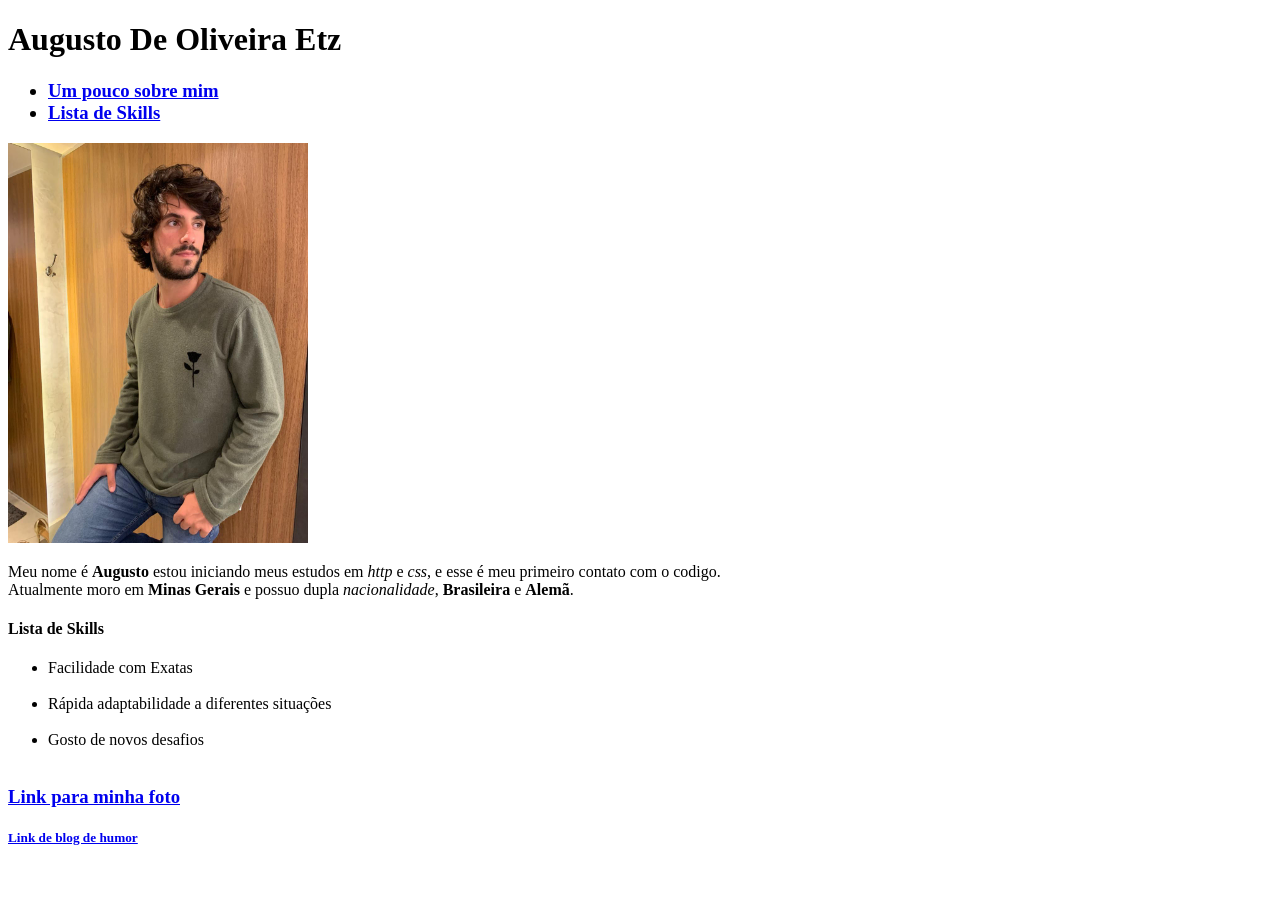
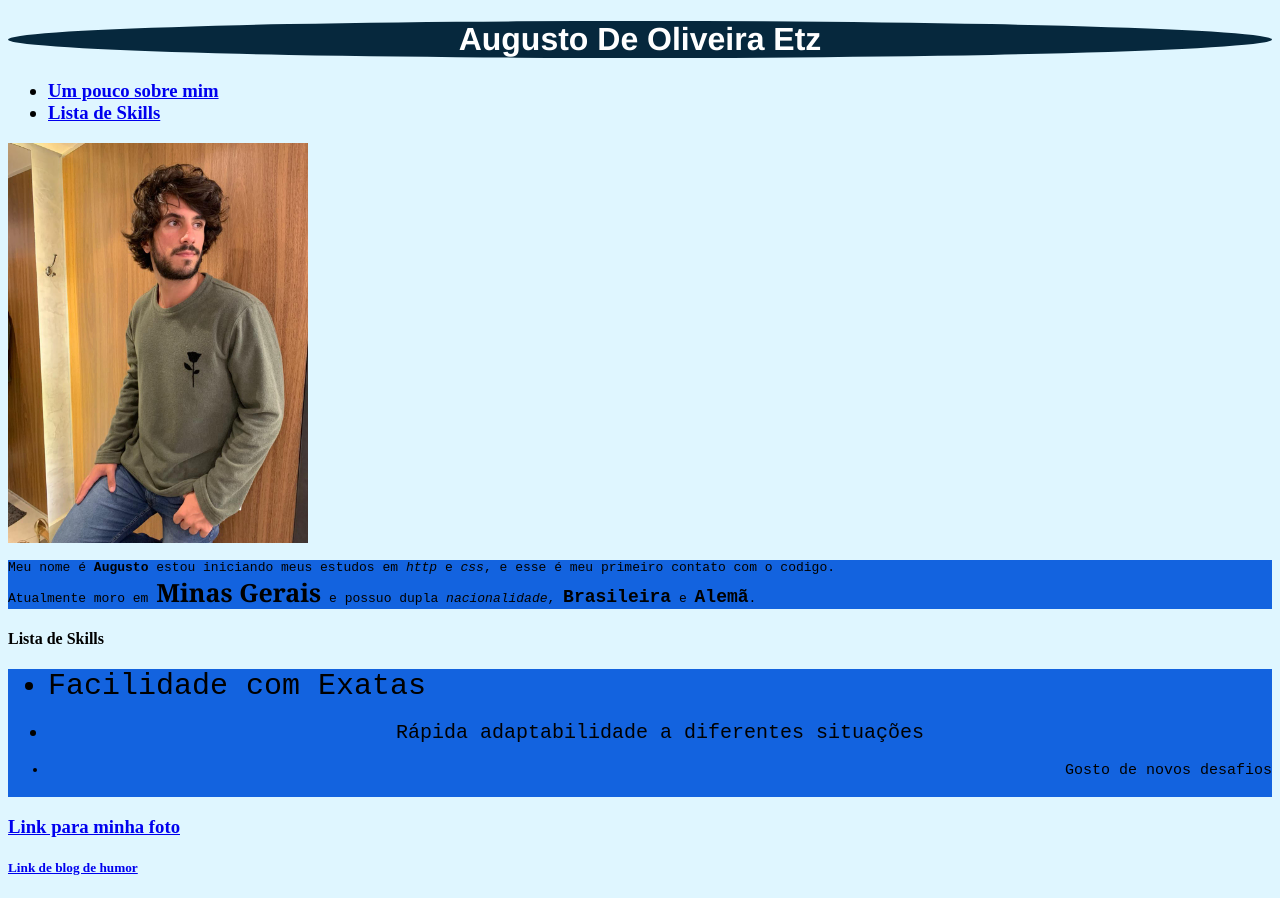
Before and after one commit to gutoetz/gutoetz.github.io, a plain HTML site: page index.html in a window 1280 px wide. Before the commit the page ends 868 px from the top, so only its background shows below. Drawn offline with Linux system fonts and the light colour scheme.

Commit message:
Atualizando o portfolio com os requisitos do dia 8, ex 3.2! Colocando cores e criando style.css

```diff
--- a/index.html
+++ b/index.html
@@ -4,6 +4,8 @@
   <head>
     <meta charset="UTF-8" />
     <title>HTML</title>
+    <link rel="stylesheet" type="text/css" href="style.css" />
+    <style></style>
   </head>
   <body>
     <h1>Augusto De Oliveira Etz</h1>
@@ -18,17 +20,27 @@
       Meu nome é <strong>Augusto</strong> estou iniciando meus estudos em
       <em>http</em> e <em>css</em>, e esse é meu primeiro contato com o
       codigo.<br />
-      Atualmente moro em <strong>Minas Gerais</strong> e possuo dupla
-      <em>nacionalidade</em>, <strong>Brasileira</strong> e
-      <strong>Alemã</strong>.
+      Atualmente moro em
+      <strong
+        style="
+          font-size: 25px;
+          font-family: Cambria, Cochin, Georgia, Times, 'Times New Roman', serif;
+        "
+        >Minas Gerais</strong
+      >
+      e possuo dupla <em>nacionalidade</em>,
+      <strong style="font-size: 18px; font-family: monospace"
+        >Brasileira</strong
+      >
+      e <strong style="font-size: 18px; font-family: monospace">Alemã</strong>.
     </p>
     <h4 id="Skill">Lista de Skills</h4>
-    <ul>
-      <li>Facilidade com Exatas</li>
+    <ul class="listagem">
+      <li class="lista1">Facilidade com Exatas</li>
       <br />
-      <li>Rápida adaptabilidade a diferentes situações</li>
+      <li class="lista2">Rápida adaptabilidade a diferentes situações</li>
       <br />
-      <li>Gosto de novos desafios</li>
+      <li class="lista3">Gosto de novos desafios</li>
       <br />
     </ul>
     <h3>
--- /dev/null
+++ b/style.css
@@ -0,0 +1,32 @@
+h1 {
+  font-family: "Franklin Gothic Medium", "Arial Narrow", Arial, sans-serif;
+  text-align: center;
+  color: white;
+  background-color: #06283d;
+  border-radius: 80%;
+}
+p {
+  font-family: monospace;
+  background-color: #1363df;
+}
+body {
+  background-color: #dff6ff;
+}
+.listagem {
+  background-color: #1363df;
+}
+.lista1 {
+  font-family: monospace;
+  font-size: 30px;
+  text-align: initial;
+}
+.lista2 {
+  font-family: monospace;
+  font-size: 20px;
+  text-align: center;
+}
+.lista3 {
+  font-family: monospace;
+  font-size: 15px;
+  text-align: end;
+}
```
